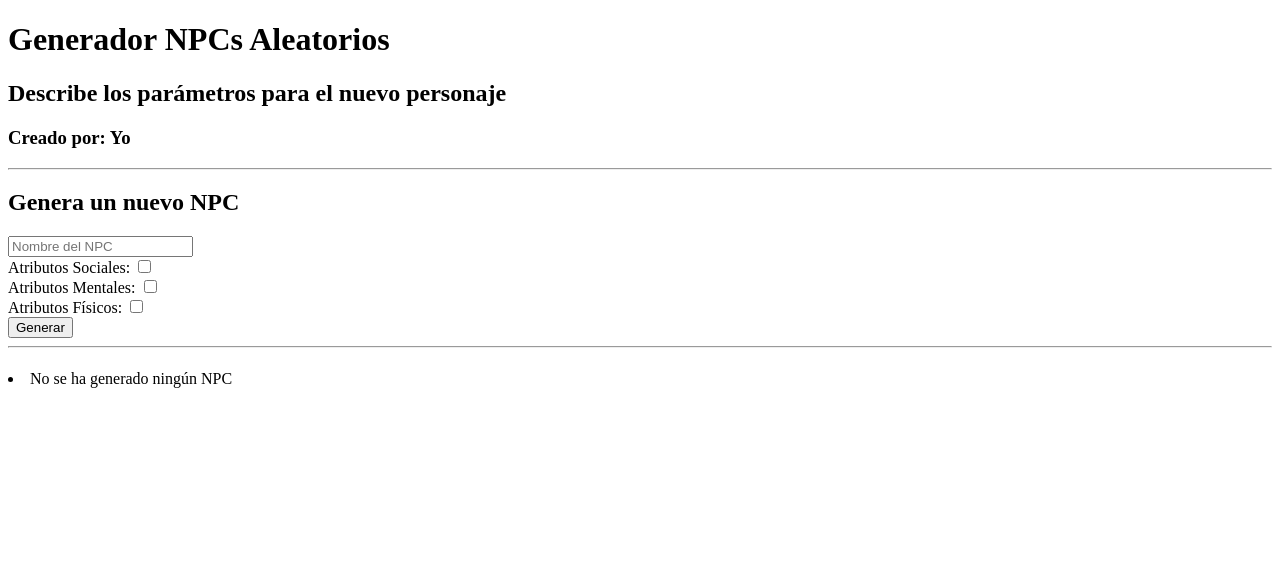
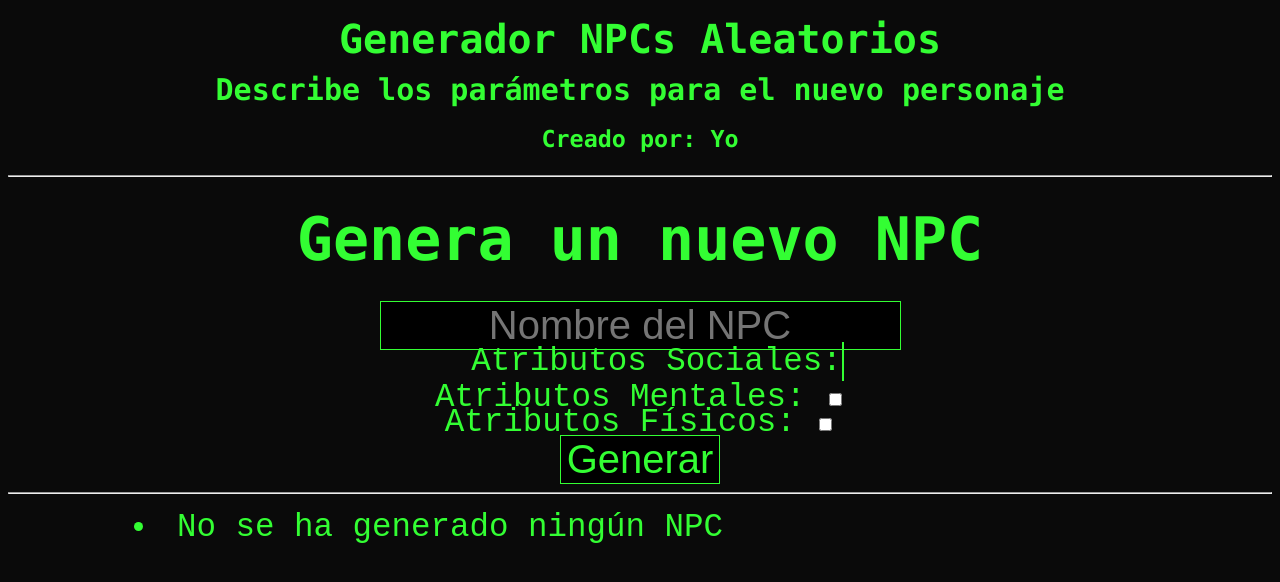
Before and after one commit to MarioCapri01/generador_npcs_aleatorios, an Angular app: page / in a window 1280 px wide. Shown: the top 582 px of the page. Built offline with nearby package versions, Linux system fonts and the light colour scheme.

Commit message:
Estilos basicos

```diff
--- a/src/app/components/scripts/scripts.css
+++ b/src/app/components/scripts/scripts.css
@@ -0,0 +1,56 @@
+.menu {
+    text-align: center;
+    color: #33FE33;
+    size: 40em;
+    font-size: 2em;
+}
+button {
+    background-color: black;
+    color: #33FE33;
+    border: 1px solid #33FE33;
+    font-size: 1em;
+}
+input {
+    background-color: black;
+    color: #33FE33;
+    border: 1px solid #33FE33;
+    font-size: 1em;
+    text-align: center;
+
+}
+.contenedor{
+    display: block;
+  position: relative;
+  padding-left: 35px;
+  margin-bottom: 12px;
+  cursor: pointer;
+  -webkit-user-select: none;
+  -moz-user-select: none;
+  -ms-user-select: none;
+  user-select: none;
+}
+.contenedor input {
+  position: absolute;
+  opacity: 0;
+  cursor: pointer;
+  height: 0;
+  width: 0;
+}
+.custom-checkbox{
+    background-color: black;
+    border: 1px solid #33FE33;
+
+}
+/* On mouse-over, add a grey background color */
+.contenedor:hover input ~ .custom-checkbox {
+  background-color: rgb(66, 66, 66);
+}
+
+/* When the checkbox is checked, add a blue background */
+.contenedor input:checked ~ .custom-checkbox {
+  background-color: #33FE33;;
+}
+.display {
+    font-size: 2em;
+    margin-left: 10%;
+}
--- a/src/app/components/scripts/scripts.html
+++ b/src/app/components/scripts/scripts.html
@@ -1,27 +1,24 @@
 <hr/>
 <div class="npcs">
-    <h2>Genera un nuevo NPC</h2>
-    <input [(ngModel)]="nuevoNPC" type="text" placeholder="Nombre del NPC"/><br/>
-    Atributos Sociales: <input [(ngModel)]="sociales" type ="checkbox" [defaultChecked]="false"/><br/>
-    Atributos Mentales: <input [(ngModel)]="mentales" type ="checkbox" [defaultChecked]="false"/><br/>
-    Atributos Físicos: <input [(ngModel)]="fisicos" type ="checkbox" [defaultChecked]="false"/><br/>
-    <button (click)="generaNPC(sociales, mentales, fisicos)">Generar</button>
+    <div class="menu">
+        <h2>Genera un nuevo NPC</h2>
+            <input [(ngModel)]="nuevoNPC" type="text" placeholder="Nombre del NPC"/><br/>
+                <label class="contenedor">Atributos Sociales:
+                    <input [(ngModel)]="sociales" type ="checkbox" [defaultChecked]="false"/>
+                    <span class="custom-checkbox"></span>
+                </label>
+                Atributos Mentales: <input [(ngModel)]="mentales" type ="checkbox" [defaultChecked]="false"/><br/>
+                Atributos Físicos: <input [(ngModel)]="fisicos" type ="checkbox" [defaultChecked]="false"/><br/>
+            <button (click)="generaNPC(sociales, mentales, fisicos)">Generar</button>
+    </div>
     <hr/>
     <h4>{{nuevoNPC}}</h4>
-    <!-- <div>
-        @for (item of npcString; track $index) {
-            <li>{{ item  }}</li>
-        }@empty {
-            <li>No se ha generado ningún NPC</li>
-    }
-    </div> -->
-    <div>
-
+    <div class="display">
        @for (item of npcAtributos; track item.categoria; let idx = $index;) {
             <li>{{item.categoria}}:</li>
             <div>
             @for (subItem of item.atributos; track subItem){
-                <ul>{{ subItem }}</ul><br/>
+                <ul>{{ subItem }}</ul>
             }
             </div>
         } @empty {
--- a/src/styles.css
+++ b/src/styles.css
@@ -1 +1,31 @@
 /* You can add global styles to this file, and also import other style files */
+h1 {
+    text-align: center;
+    color: #33FE33;
+    font-family: "Lucida Console", "Courier New", monospace;
+}
+h2 {
+    color: #33FE33;
+    font-family: "Lucida Console", "Courier New", monospace;
+    text-align: center;
+}
+h3 {
+    color: #33FE33;
+    font-family: "Lucida Console", "Courier New", monospace;
+    text-align: center;
+}
+body {
+    color: #33FE33;
+    font-family: "Lucida Console", "Courier New", monospace;
+      font: 1.25em/1.5em monospace;
+    background: #0a0a0a;
+        background-color: rgb(10, 10, 10);
+        background-position-x: 0%;
+        background-position-y: 0%;
+        background-repeat: repeat;
+        background-attachment: scroll;
+        background-image: none;
+        background-size: auto;
+        background-origin: padding-box;
+        background-clip: border-box;
+}
```
